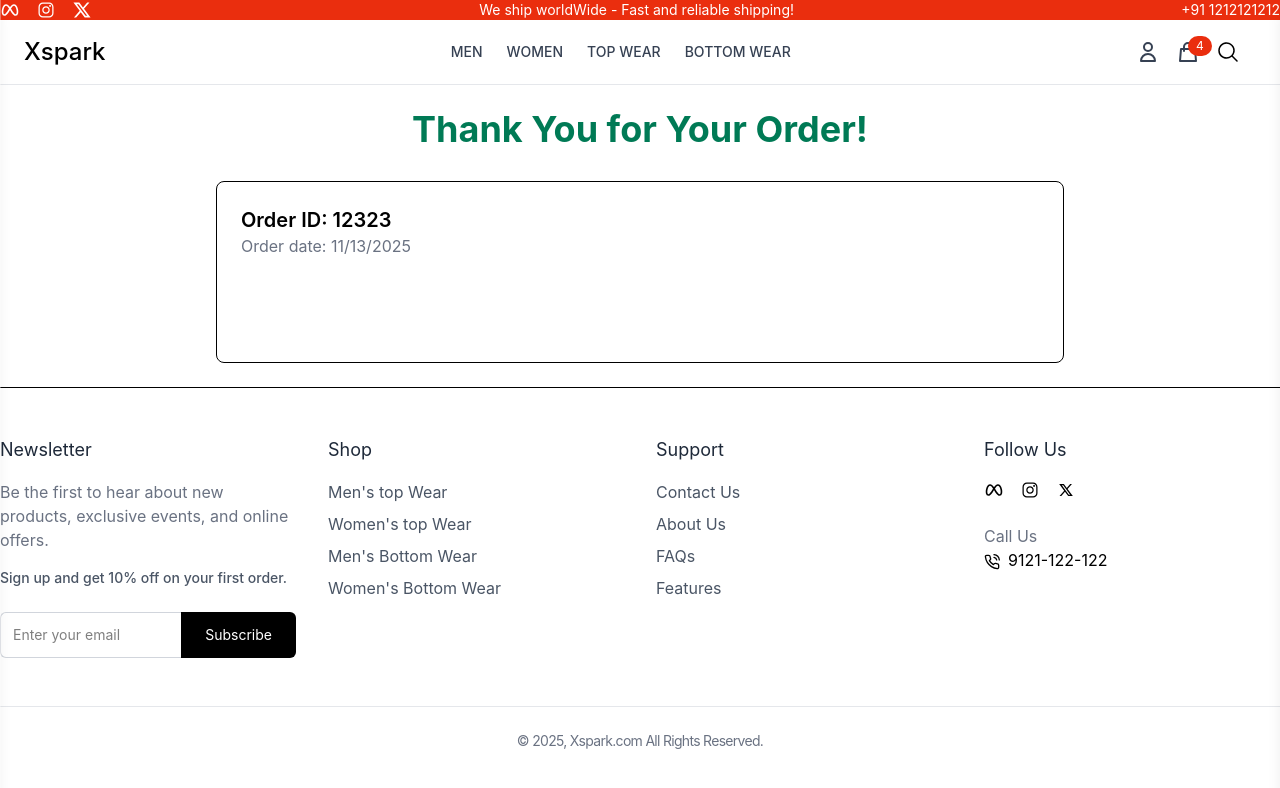
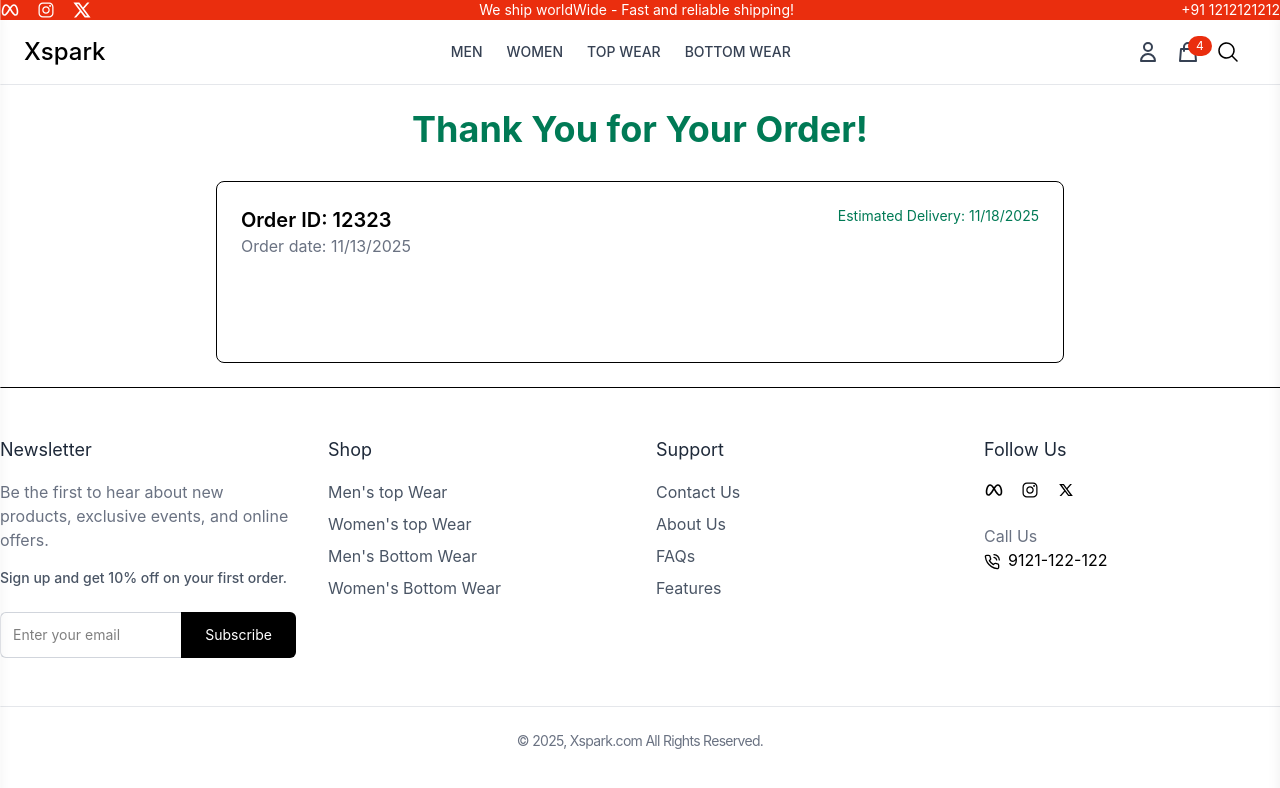
Before and after one commit to vividh07/E-Commerce, a React app in the folder frontend/: page /order-confirmation in a window 1280 px wide. Shown: the top 788 px of the page. Built offline with nearby package versions, Linux system fonts and the light colour scheme; the HTML template or start-up script is replaced by a standard one.

Commit message:
Updated Code

```diff
--- a/frontend/src/pages/OrderConfirmationPage.jsx
+++ b/frontend/src/pages/OrderConfirmationPage.jsx
@@ -28,6 +28,18 @@ const checkout = {
   },
 };
 
+
+const calculatedEstimatedDelivery =(createdAt)=>{
+  const orderDate = new Date(createdAt)
+  orderDate.setDate(orderDate.getDate() + 5)
+  return orderDate.toLocaleDateString()
+}
+
+
+
+
+
+
 const OrderConfirmationPage = () => {
   return (
     <div className="max-w-4xl mx-auto p-6 bg-white">
@@ -47,6 +59,18 @@ const OrderConfirmationPage = () => {
                 Order date: {new Date(checkout.createdAt).toLocaleDateString()}
               </p>
             </div>
+
+            {/* Estimated Delivery  */}
+
+            <div>
+              <p className="text-emerald-700 text-sm">
+                Estimated Delivery:{" "}
+                {calculatedEstimatedDelivery(checkout.createdAt)}
+
+              </p>
+            </div>
+
+
           </div>
         </div>
       )}
```
